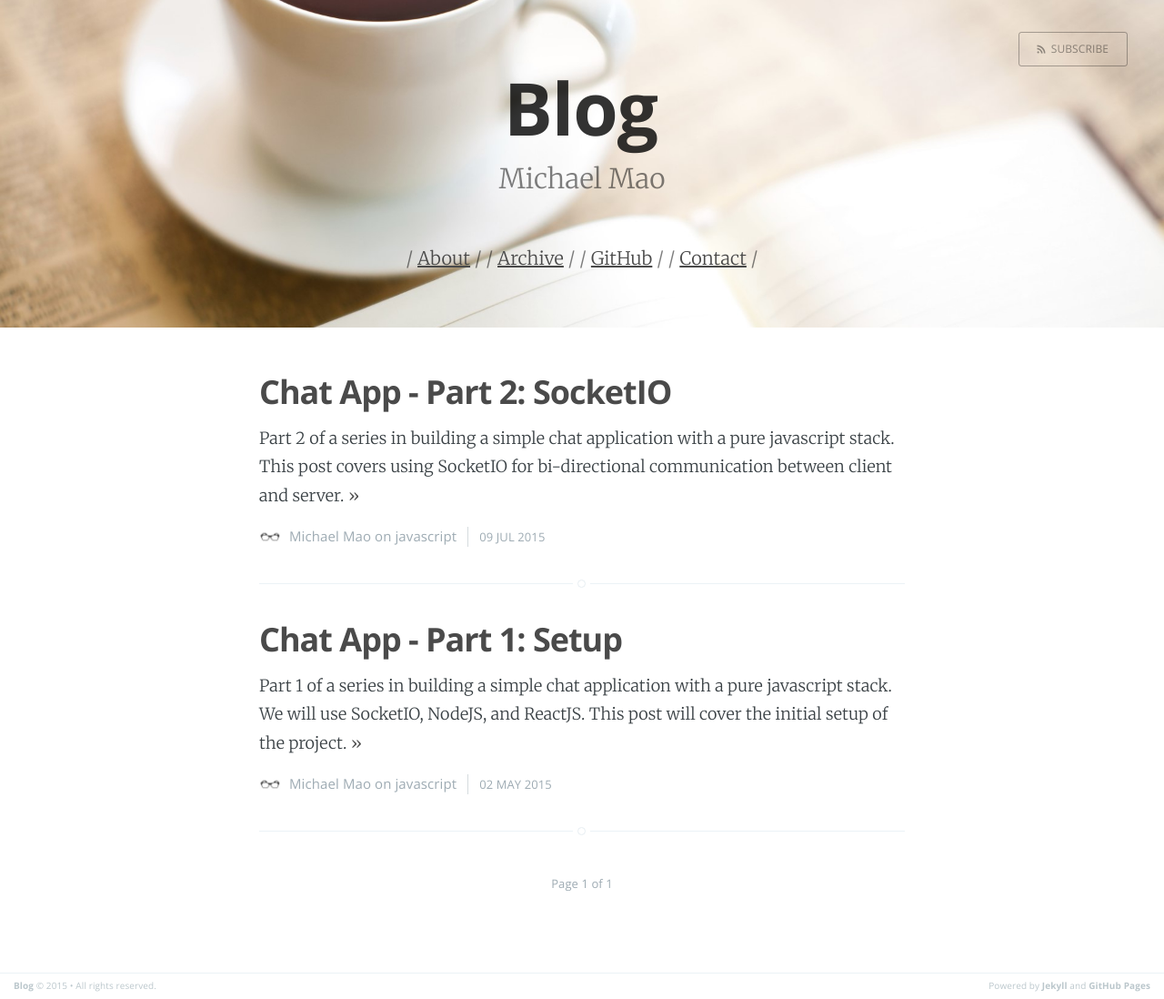
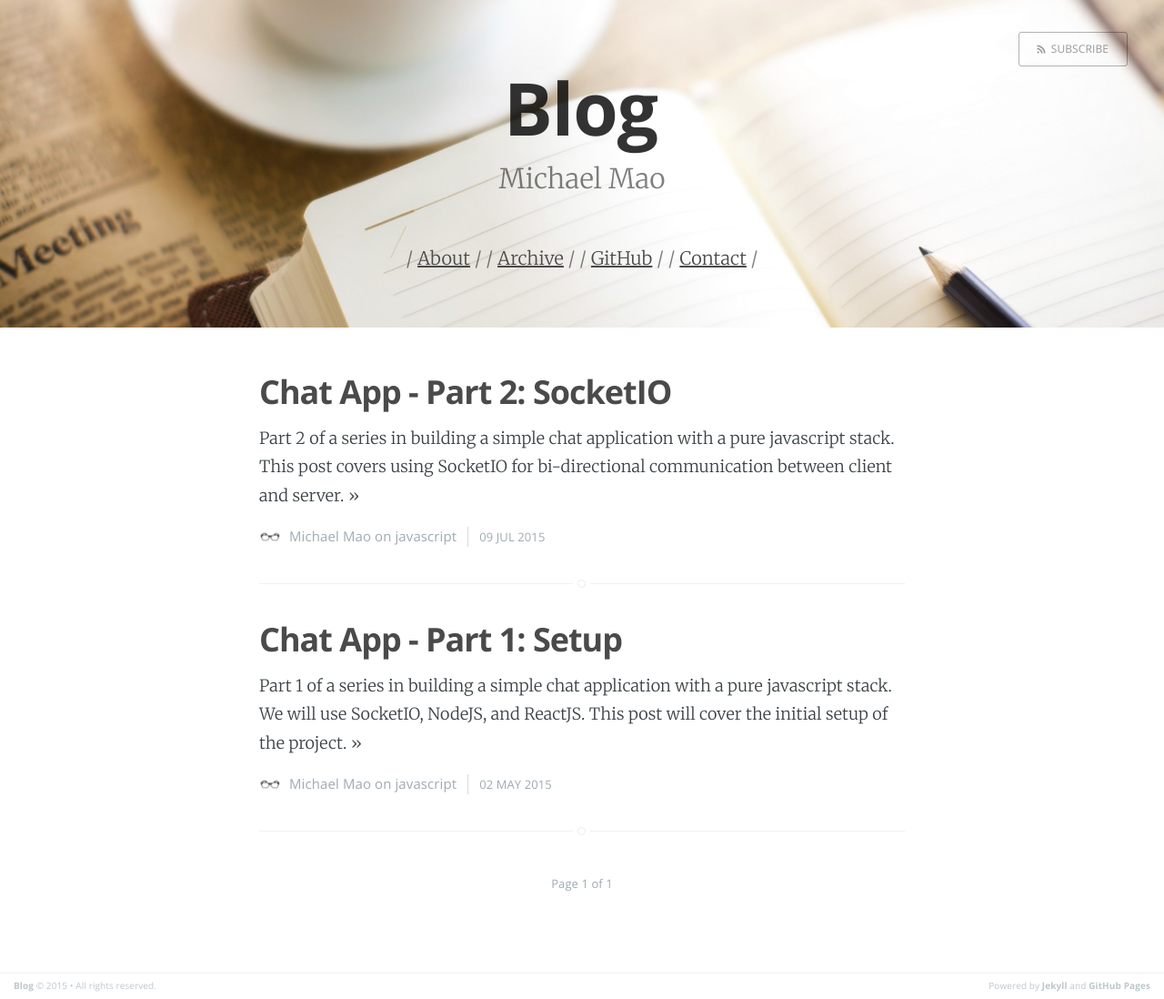
Before and after one commit to michael-mao/michael-mao.github.io, a Jekyll site: the page built from index.html, in a window 1280 px wide. Shown: the whole page at 91% size. Built offline with Jekyll 4.4.1, drawn with Linux system fonts in a browser that asks for light colours; Markdown is read by kramdown in place of the engine named in the settings; the list of posts is cut into pages by our own code.

Commit message:
Minor css fix for header background image.

```diff
--- a/assets/css/screen.css
+++ b/assets/css/screen.css
@@ -477,7 +477,7 @@
     margin-bottom: 5rem;
     text-align: center;
     /*background: #222 no-repeat center center;*/
-    background: url(/assets/images/header.jpg) no-repeat center center;
+    background: url(/assets/images/header.jpg) no-repeat center bottom;
     background-size: cover;
     overflow: hidden;
 }
```
